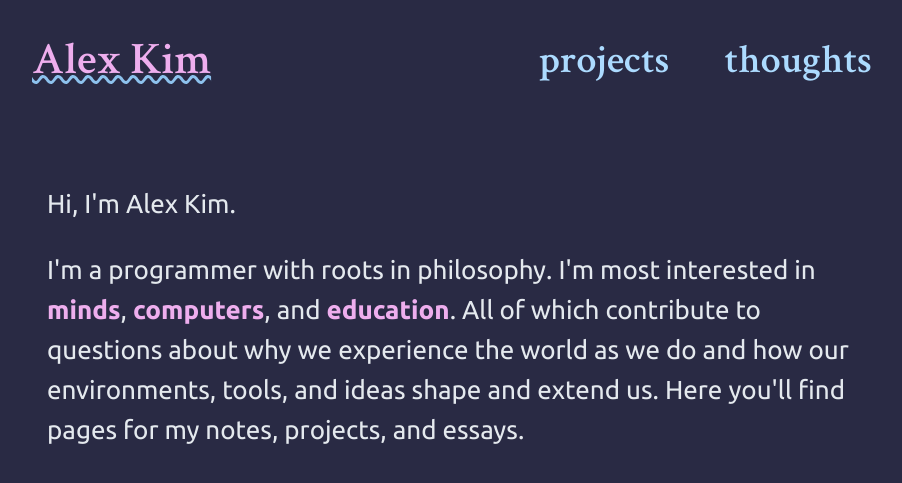
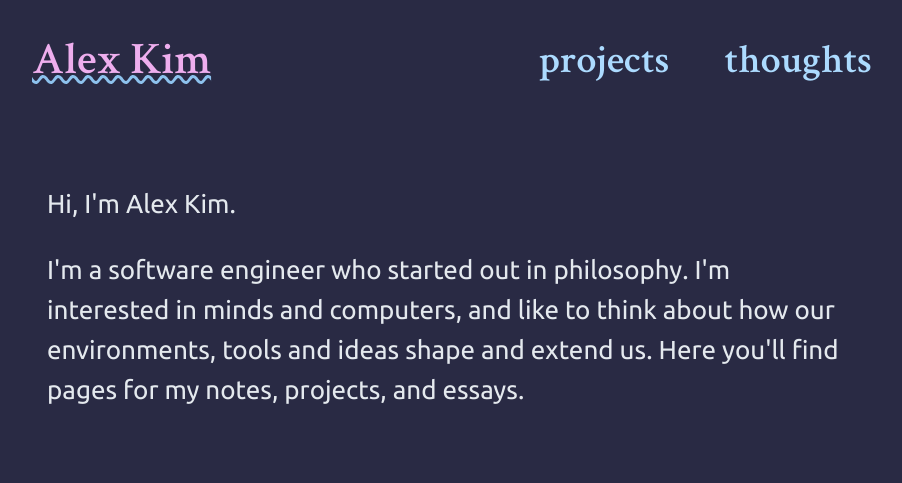
Before and after one commit to ajpkim/ajpkim.github.io, a Jekyll site: the page built from index.html, in a window 1280 px wide. Shown: the top 483 px of the page, without its empty margins (188-1090 px from the left). Built offline with Jekyll 4.4.1, drawn with Linux system fonts in a browser that asks for light colours.

Commit message:
edited homepage

```diff
--- a/index.html
+++ b/index.html
@@ -8,6 +8,6 @@ title: Alex Kim
     Hi, I'm Alex Kim.
   </p>
   <p>
-    I'm a programmer with roots in philosophy. I'm most interested in <b>minds</b>, <b>computers</b>, and <b>education</b>. All of which contribute to questions about why we experience the world as we do and how our environments, tools, and ideas shape and extend us. Here you'll find pages for my notes, projects, and essays.
+    I'm a software engineer who started out in philosophy. I'm interested in minds and computers, and like to think about how our environments, tools and ideas shape and extend us. Here you'll find pages for my notes, projects, and essays.
   </p>
 </div>
```
